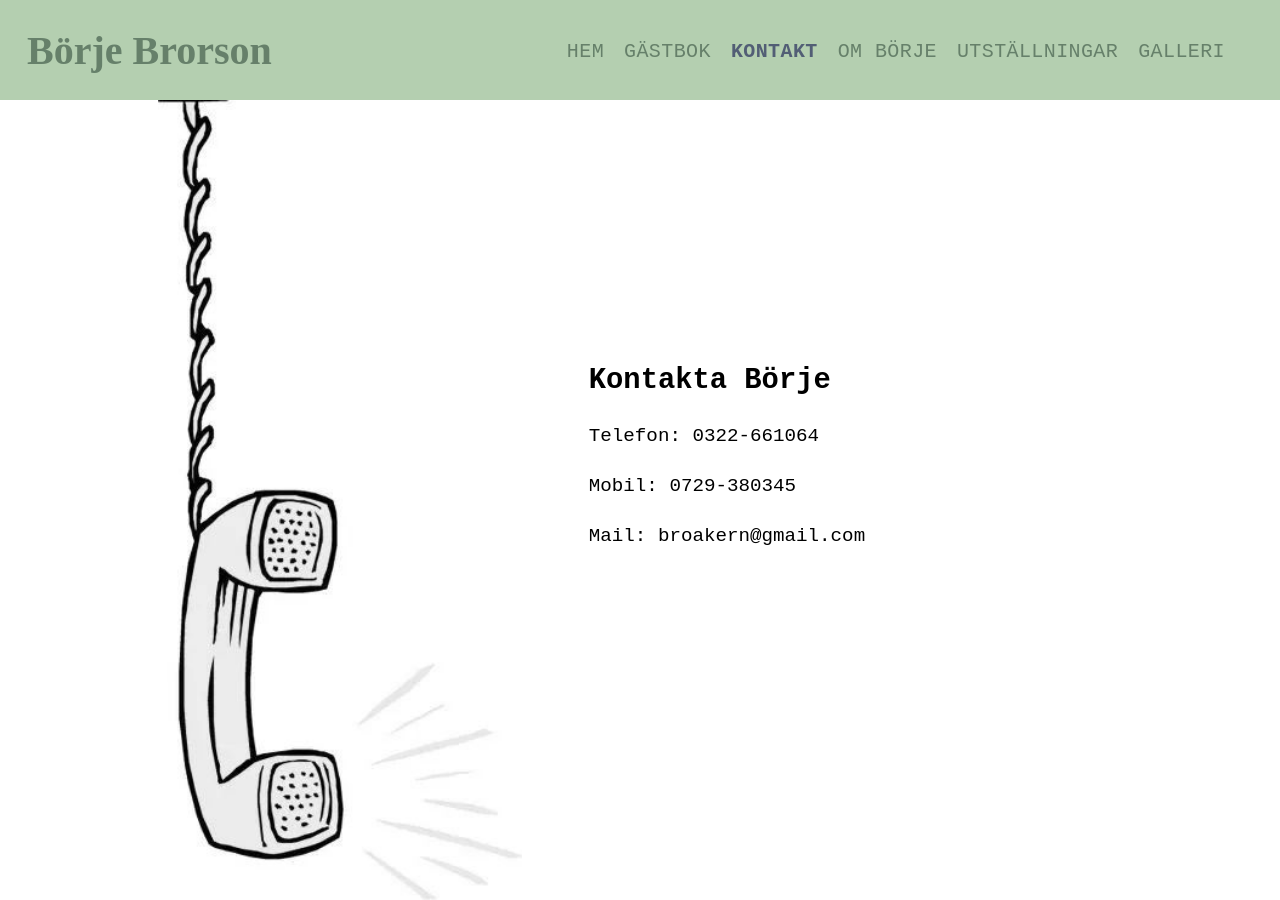
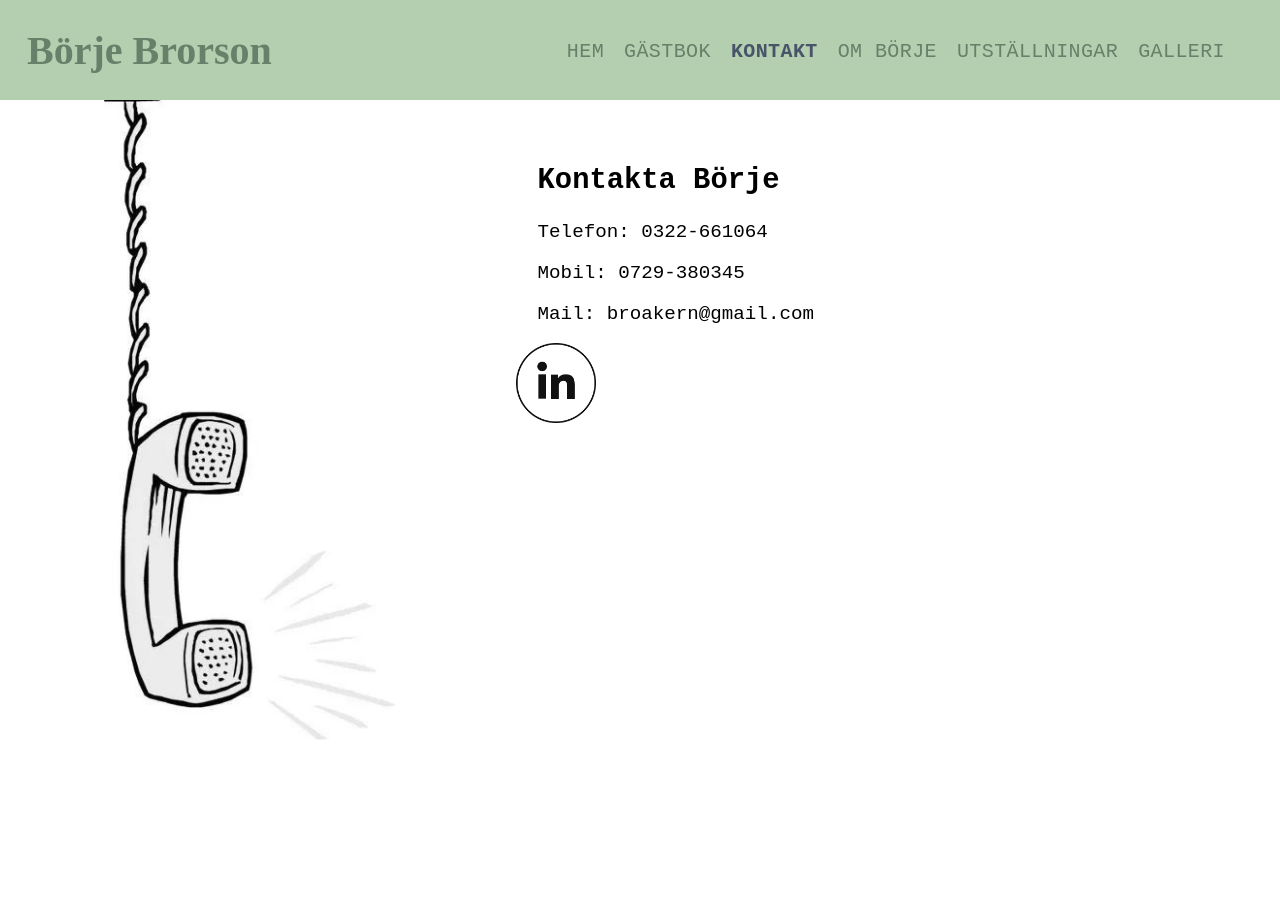
Before and after one commit to LovisaBrorson/final-project, a React (Create React App) app in the folder front-end/: page /contact in a window 1280 px wide. Built offline with nearby package versions, Linux system fonts and the light colour scheme; a web font is replaced by a local one.

Commit message:
Added css to contactpage

```diff
--- a/front-end/src/components/Contact.js
+++ b/front-end/src/components/Contact.js
@@ -1,11 +1,12 @@
 import React from "react"
 import phone from "../assets/telefonlur-2.jpg"
+import instagram from "../assets/instagram-logga.png"
 
 export const Contact = () => {
   return (
     <article>
-      <div className='instagram-logo'></div>
       <div className='wrapper-contact'>
+        <img src={instagram} alt='Phone' className='instagram' />
         <img src={phone} alt='Phone' className='phone' />
 
         <div className='contact-text'>
--- a/front-end/src/components/Navbar.js
+++ b/front-end/src/components/Navbar.js
@@ -24,7 +24,7 @@ const Nav = styled.nav`
   }
 
   a.active {
-    color: #525e75;
+    color: #495469;
   }
 
   li {
--- a/front-end/src/components/RightNavbar.js
+++ b/front-end/src/components/RightNavbar.js
@@ -6,6 +6,7 @@ const Ul = styled.ul`
   list-style: none;
   display: flex;
   flex-flow: row nowrap;
+  z-index: 1;
 
   a {
     color: #66806a;
@@ -13,7 +14,7 @@ const Ul = styled.ul`
   }
 
   a.active {
-    color: #525e75;
+    color: #495469;
     font-weight: 700;
   }
 
@@ -23,29 +24,17 @@ const Ul = styled.ul`
     letter-spacing: 0.02em;
   }
 
-  @media (max-width: 375px) {
-    flex-flow: column nowrap;
-    background-color: #534340;
-    position: fixed;
-    transform: ${({ open }) => (open ? "translateX(0)" : "translateX(100%)")};
-    top: 0;
-    right: 0;
-    height: 100vh;
-    width: 180px;
-    padding-top: 3.5rem;
-    transition: transform 0.3s ease-in-out;
-  }
-
   @media (max-width: 768px) {
     flex-flow: column nowrap;
-    background-color: #534340;
+    background-color: #4a3c39;
+    // #534340
     position: fixed;
     transform: ${({ open }) => (open ? "translateX(0)" : "translateX(100%)")};
     top: 0;
     right: 0;
     height: 100vh;
     width: 200px;
-    padding-top: 3.5rem;
+    padding-top: 6rem;
     transition: transform 0.3s ease-in-out;
     margin: 0;
   }
--- a/front-end/src/index.css
+++ b/front-end/src/index.css
@@ -26,27 +26,26 @@ article {
 }
 
 .phone {
-  height: 100%;
+  height: 65%;
   position: absolute;
+  top: 0;
+  left: -24px;
   background-repeat: no-repeat;
-  background-position-y: center;
   z-index: -1;
 }
 
-/* .instagram-logo {
-  background-image: url(./assets/instagram-logga-2.png);
+.instagram {
   background-repeat: no-repeat;
   position: absolute;
-  top: 4px;
-  left: 140px;
-  width: 100%;
-  height: 100%;
-} */
+  top: 175px;
+  left: 120px;
+  height: 70px;
+}
 
 .contact-text {
   position: absolute;
-  top: 15%;
-  left: 20%;
+  top: 1px;
+  left: 60px;
   z-index: -1;
 }
 
@@ -98,7 +97,7 @@ li {
   margin-top: 25px;
 }
 
-p {
+.wrapper-welcome p {
   max-width: 60ch;
   line-height: 1.6;
   z-index: -1;
@@ -146,7 +145,7 @@ p {
 /* THIS IS THE CSS FOR THE INFO ABOUT BORJE PAGE */
 
 .Img-Borje_Brorson_summer {
-  height: 50%;
+  height: 100px;
   z-index: -1;
 }
 
@@ -184,18 +183,21 @@ p {
   /* THIS IS THE CSS FOR CONTACT */
 
   .phone {
-    left: 30px;
-  }
-
-  .instagram-logo {
-    left: 715px;
+    height: 80%;
+    top: 0;
+    left: -24px;
   }
 
   .contact-text {
-    position: absolute;
-    top: 25%;
-    left: 40%;
+    top: 5%;
+    left: 35%;
     font-size: 120%;
+  }
+
+  .instagram {
+    top: 243px;
+    left: 273px;
+    height: 80px;
   }
 }
 
@@ -215,14 +217,12 @@ p {
 
   /* THIS IS THE CSS FOR CONTACT */
 
-  .instagram-logo {
-    top: 4px;
-    left: 140px;
+  .contact-text {
+    left: 40%;
   }
 
-  .contact-text {
-    top: 30%;
-    left: 45%;
+  .instagram {
+    left: 388px;
   }
 }
 
```
